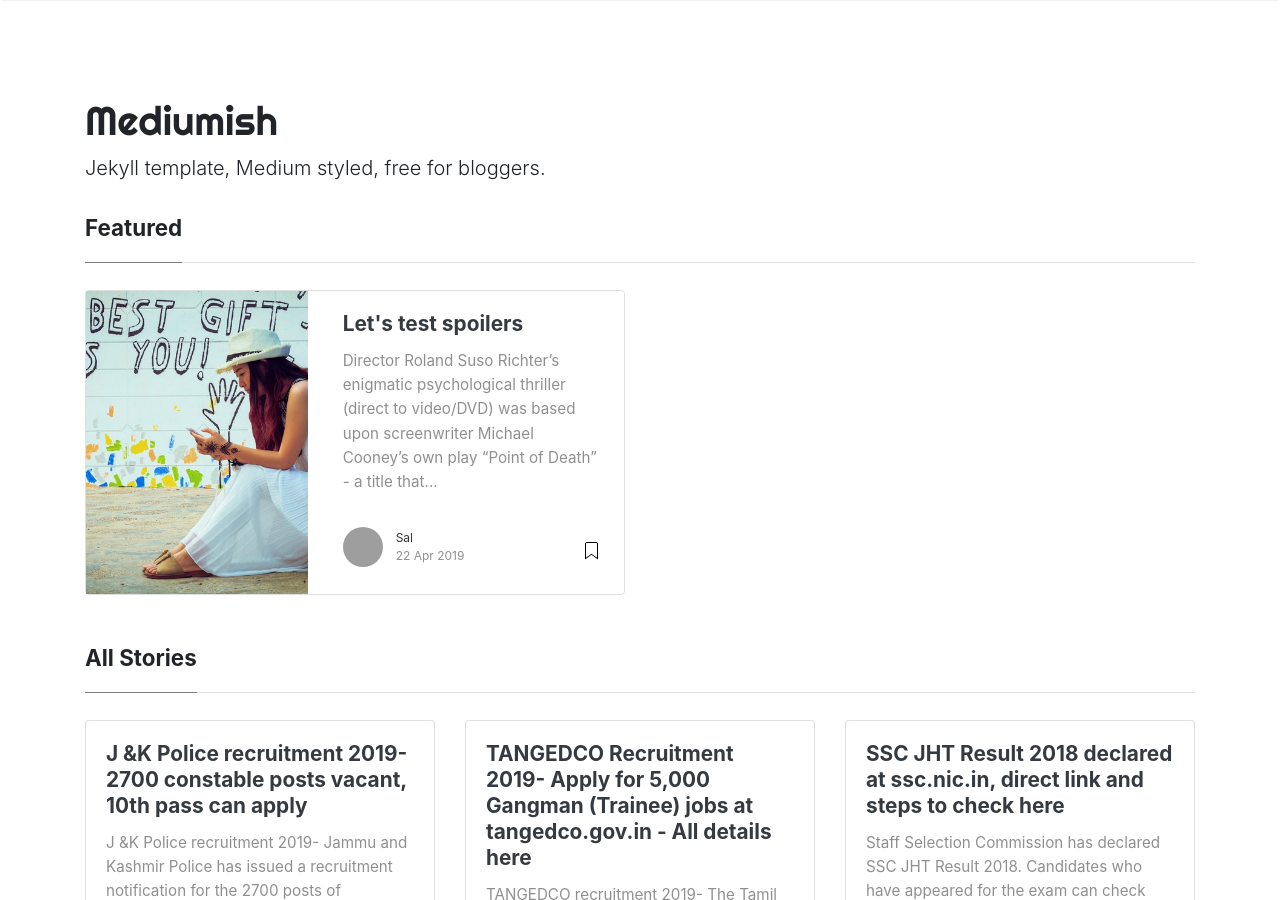
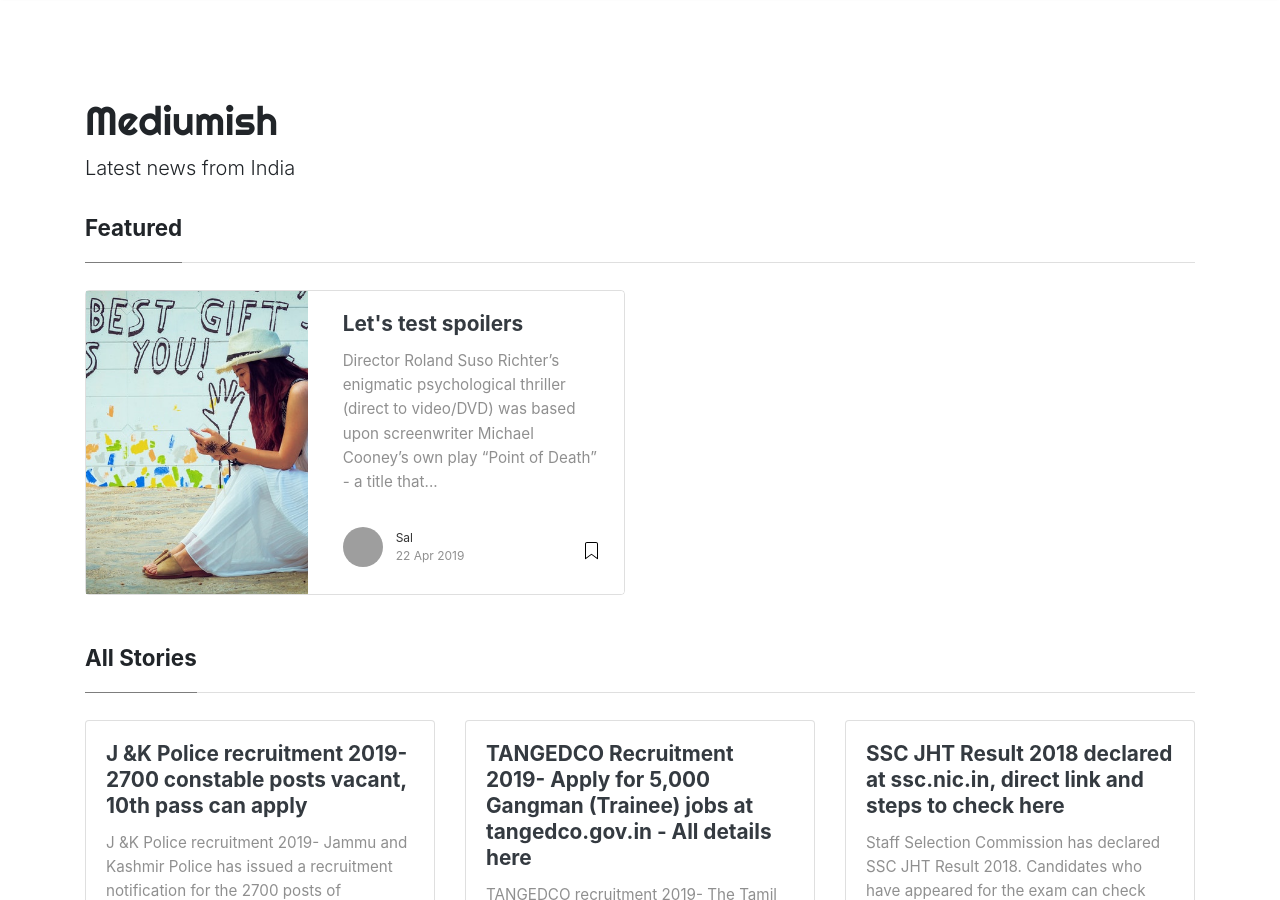
Before and after one commit to binnisays/binnisays.github.io, a Jekyll site: the page built from index.html, in a window 1280 px wide and 900 px high. Built offline with Jekyll 4.4.1, drawn with Linux system fonts in a browser that asks for light colours; nearby versions of some CDN libraries; the list of posts is cut into pages by our own code; grey boxes are pictures that could not be loaded.

Commit message:
first commit

```diff
--- a/_config.yml
+++ b/_config.yml
@@ -1,7 +1,7 @@
 # Site
 name: "Mediumish"
 title: "Mediumish"
-description: "Jekyll template, Medium styled, free for bloggers."
+description: "Latest news from India"
 logo: 'assets/images/logo.png'
 favicon: 'assets/images/logo.png'
 baseurl: /mediumish-theme-jekyll
```
